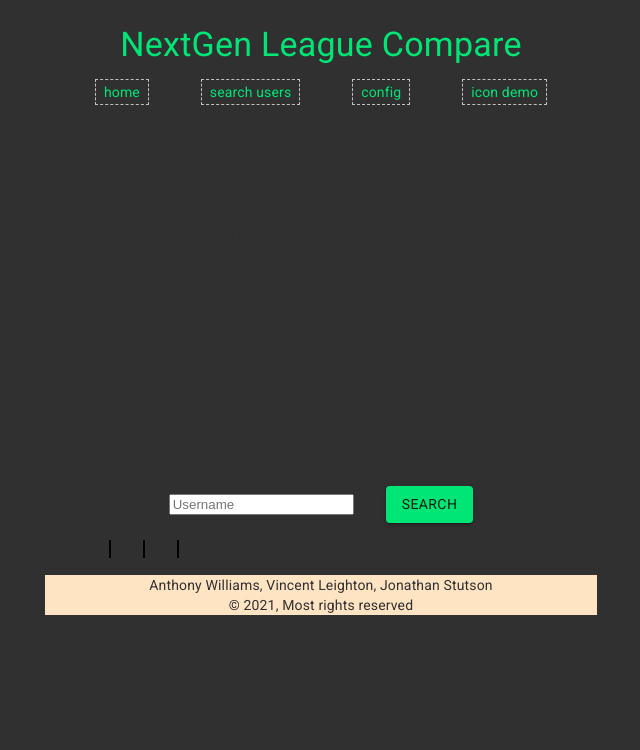
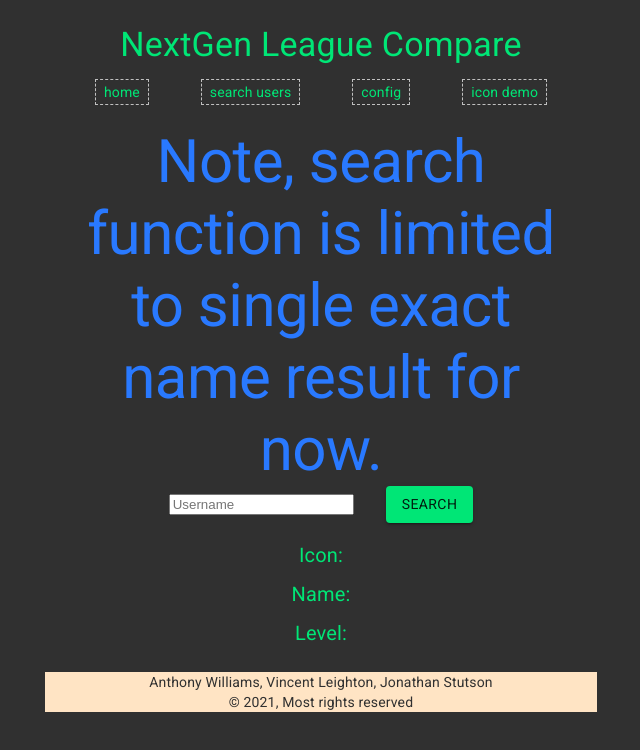
Before and after one commit to Wolven531/simple-cra-app, a React (Create React App) app: page /search-users in a window 1280 px wide. Shown: the top 750 px of the page, without its empty margins (319-959 px from the left). Built offline with nearby package versions, Linux system fonts and the light colour scheme.

Commit message:
Improve data display

```diff
--- a/src/SearchUsersPage/SearchUsersPage.css
+++ b/src/SearchUsersPage/SearchUsersPage.css
@@ -1,7 +1,3 @@
 .display-data {
 	margin: 0 1rem;
 }
-
-.user-data-container {
-	color: black;
-}
--- a/src/SearchUsersPage/SearchUsersPage.tsx
+++ b/src/SearchUsersPage/SearchUsersPage.tsx
@@ -40,7 +40,7 @@ const SearchUsersPage: FC<SearchUsersPageProps> = ({
 
 	return (
 		<Container className="config-page">
-			<Typography variant="h2" align="center">
+			<Typography variant="h2" align="center" color="secondary">
 				Note, search function is limited to single exact name result for
 				now.
 			</Typography>
@@ -76,17 +76,17 @@ const SearchUsersPage: FC<SearchUsersPageProps> = ({
 					</Button>
 				</Grid>
 			</Grid>
-			{/* Display searched user data. Icon(ID will change to image whe API updated)/Name/Level */}
+			{/* display result of search; note the ID of icon will change to image when API updates */}
 			<Container className="user-data-container">
-				<Box className="display-data" display="inline" border={1}>
-					{result.icon}
-				</Box>
-				<Box className="display-data" display="inline" border={1}>
-					{result.name}
-				</Box>
-				<Box className="display-data" display="inline" border={1}>
-					{result.level}
-				</Box>
+					<Typography variant="h6" align="center" color="primary" gutterBottom>
+						Icon: {result.icon}
+					</Typography>
+					<Typography variant="h6" align="center" color="primary" gutterBottom>
+						Name: {result.name}
+					</Typography>
+					<Typography variant="h6" align="center" color="primary" gutterBottom>
+						Level: {result.level}
+					</Typography>
 			</Container>
 		</Container>
 	)
```
